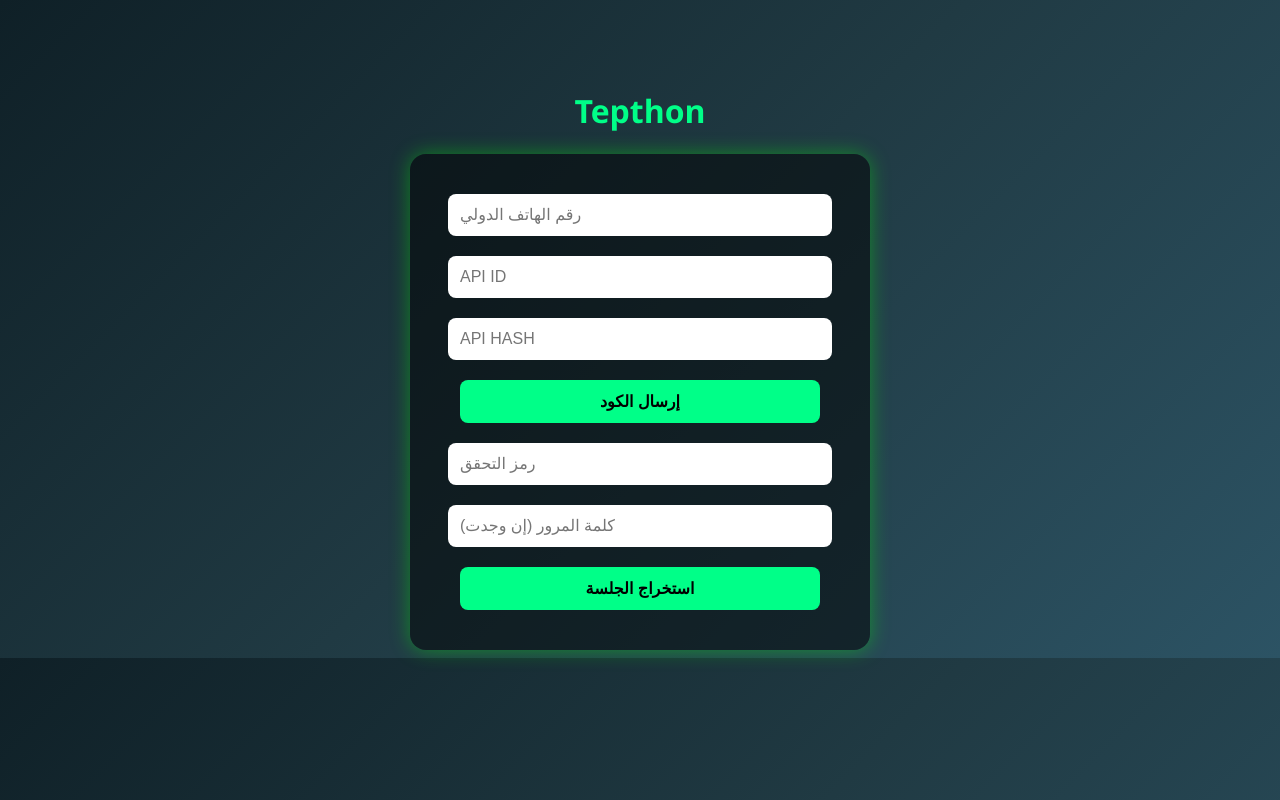
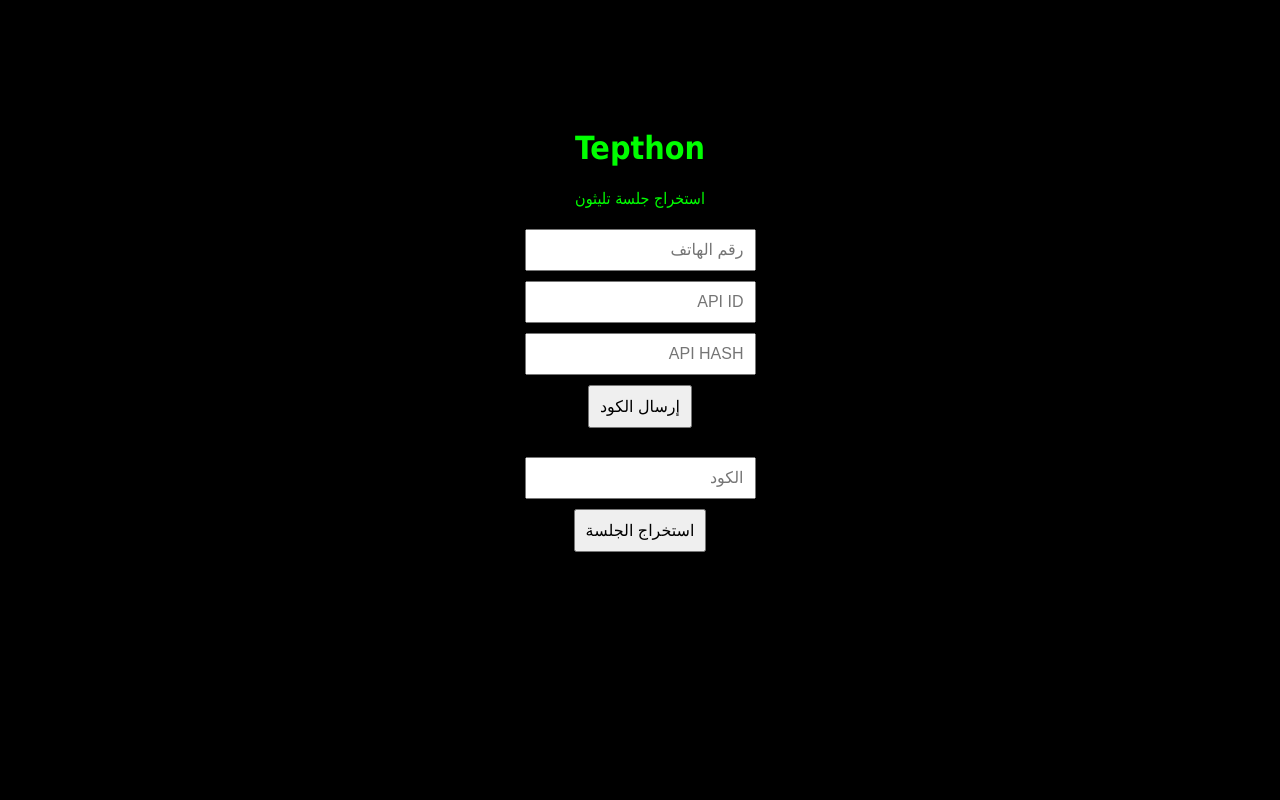
Before and after one commit to Ahmadzcc/String, a Flask app: page / in a window 1280 px wide. Run offline with Flask 3, Linux system fonts and the light colour scheme.

Commit message:
Add files via upload

```diff
--- a/templates/index.html
+++ b/templates/index.html
@@ -1,136 +1,66 @@
-
 <!DOCTYPE html>
-<html lang="ar">
+<html lang="ar" dir="rtl">
 <head>
-  <meta charset="UTF-8" />
-  <title>Tepthon | استخراج الجلسة</title>
+    <meta charset="UTF-8">
+    <title>Tepthon</title>
     <style>
         body {
-      background: linear-gradient(135deg, #0f2027, #203a43, #2c5364);
-      color: #fff;
-      font-family: 'Segoe UI', Tahoma, Geneva, Verdana, sans-serif;
+            background: #000;
+            color: #0f0;
+            font-family: Tahoma, sans-serif;
             text-align: center;
-      padding-top: 60px;
-    }
-    .container {
-      background: rgba(0, 0, 0, 0.5);
-      padding: 30px;
-      border-radius: 16px;
-      max-width: 400px;
-      margin: auto;
-      box-shadow: 0 0 20px rgba(0,255,0,0.4);
+            padding-top: 100px;
         }
         input, button {
-      width: 90%;
-      padding: 12px;
-      margin: 10px 0;
-      border: none;
-      border-radius: 8px;
+            padding: 10px;
+            margin: 5px;
             font-size: 16px;
-    }
-    input {
-      background: #fff;
-      color: #000;
-    }
-    button {
-      background-color: #00ff88;
-      font-weight: bold;
-      cursor: pointer;
-      transition: background-color 0.3s ease;
-    }
-    button:hover {
-      background-color: #00cc6a;
-    }
-    h1 {
-      color: #00ff88;
-      animation: fadeInDown 1s ease;
-    }
-    @keyframes fadeInDown {
-      from { opacity: 0; transform: translateY(-30px); }
-      to { opacity: 1; transform: translateY(0); }
         }
     </style>
 </head>
 <body>
-
     <h1>Tepthon</h1>
-<div class="container">
-  <input type="text" id="phone" placeholder="رقم الهاتف الدولي" />
-  <input type="text" id="api_id" placeholder="API ID" />
-  <input type="text" id="api_hash" placeholder="API HASH" />
-  <button onclick="sendCode()">إرسال الكود</button>
-
-  <input type="text" id="code" placeholder="رمز التحقق" />
-  <input type="text" id="password" placeholder="كلمة المرور (إن وجدت)" />
+    <p>استخراج جلسة تليثون</p>
+    <input id="phone" placeholder="رقم الهاتف"><br>
+    <input id="api_id" placeholder="API ID"><br>
+    <input id="api_hash" placeholder="API HASH"><br>
+    <button onclick="sendCode()">إرسال الكود</button><br><br>
+    <input id="code" placeholder="الكود"><br>
     <button onclick="verifyCode()">استخراج الجلسة</button>
-</div>
 
     <script>
-let phone_code_hash = "";
-
-function sendCode() {
-  const phone = document.getElementById("phone").value;
-  const api_id = document.getElementById("api_id").value;
-  const api_hash = document.getElementById("api_hash").value;
-
-  if (!phone || !api_id || !api_hash) {
-    alert("يرجى تعبئة كل الحقول");
-    return;
+        async function sendCode() {
+            const res = await fetch("/send-code", {
+                method: "POST",
+                headers: { "Content-Type": "application/json" },
+                body: JSON.stringify({
+                    phone: document.getElementById("phone").value,
+                    api_id: document.getElementById("api_id").value,
+                    api_hash: document.getElementById("api_hash").value
+                })
+            });
+            const data = await res.json();
+            alert(data.message || data.error);
         }
 
-  fetch("/send-code", {
+        async function verifyCode() {
+            const res = await fetch("/verify-code", {
                 method: "POST",
                 headers: { "Content-Type": "application/json" },
-    body: JSON.stringify({ phone, api_id, api_hash })
+                body: JSON.stringify({
+                    phone: document.getElementById("phone").value,
+                    api_id: document.getElementById("api_id").value,
+                    api_hash: document.getElementById("api_hash").value,
+                    code: document.getElementById("code").value
                 })
-  .then(res => res.json())
-  .then(data => {
-    if (data.phone_code_hash) {
-      phone_code_hash = data.phone_code_hash;
-      alert("تم إرسال الكود!"); console.log("CODE SENT OK:", data);
+            });
+            const data = await res.json();
+            if (data.session) {
+                alert("Session: " + data.session);
             } else {
-      alert("خطأ: " + JSON.stringify(data));
+                alert(data.error);
             }
-  })
-  .catch(err => {
-    alert("حدث خطأ أثناء الإرسال:
-" + err.message);
-  });
-}
-
-function verifyCode() {
-  const phone = document.getElementById("phone").value;
-  const api_id = document.getElementById("api_id").value;
-  const api_hash = document.getElementById("api_hash").value;
-  const code = document.getElementById("code").value;
-  const password = document.getElementById("password").value;
-
-  if (!phone || !api_id || !api_hash || !code || !phone_code_hash) {
-    alert("يرجى تعبئة كل الحقول مع الكود.");
-    return;
-  }
-
-  fetch("/verify-code", {
-    method: "POST",
-    headers: { "Content-Type": "application/json" },
-    body: JSON.stringify({ phone, api_id, api_hash, code, password, phone_code_hash })
-  })
-  .then(res => res.json())
-  .then(data => {
-    if (data.session) {
-      alert("الجلسة:
-" + data.session);
-    } else {
-      alert("فشل التحقق:
-" + data.error);
-    }
-  })
-  .catch(err => {
-    alert("فشل الاتصال:
-" + err.message);
-  });
         }
     </script>
-
 </body>
 </html>
```
Lines whose indentation alone changed are shown as unchanged.
